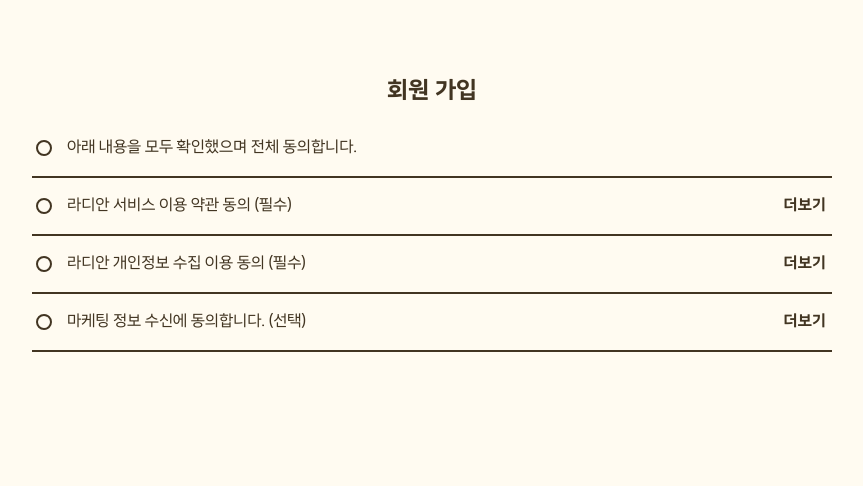
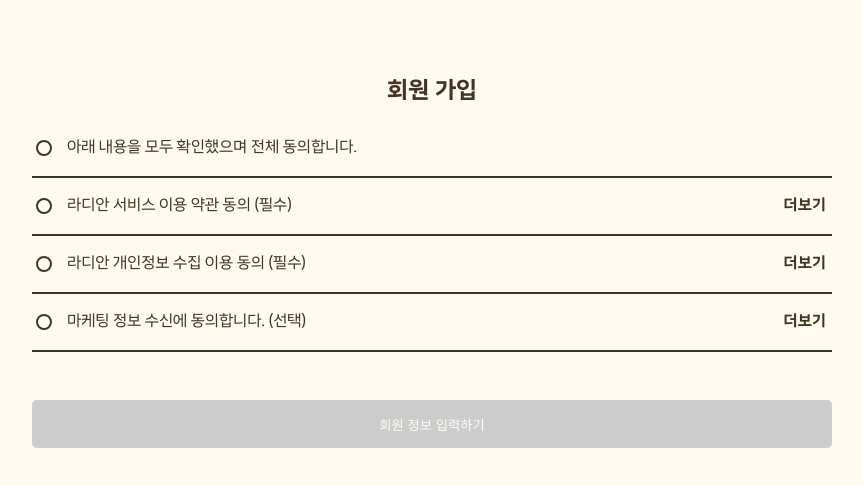
Before and after one commit to ormcamp-fe-3rd/radian, a React (Vite) app: page / in a window 1280 px wide. Shown: the top 486 px of the page, without its empty margins (208-1071 px from the left). Built offline with nearby package versions, Linux system fonts and the light colour scheme.

Commit message:
[추가] 필수 동의 여부에 따른 버튼 활성,비활성

```diff
--- a/src/pages/Register.tsx
+++ b/src/pages/Register.tsx
@@ -81,8 +81,16 @@
             ) : null}
           </li>
         ))}
+        <li>
+          <button
+            className="next-step-button"
+            disabled={!(isChecked[0] && isChecked[1] === true)}
+          >
+            회원 정보 입력하기
+          </button>
+        </li>
       </ul>
-      {isChecked[0] && isChecked[1] === true ? alert('체크 완료') : null}
+      {/* {isChecked[0] && isChecked[1] === true ? alert('체크 완료') : null} */}
     </>
   );
 };
--- a/src/styles/Register.css
+++ b/src/styles/Register.css
@@ -56,6 +56,7 @@
 
 [type='checkbox']:checked {
   border-color: var(--main-color);
+  background-color: var(--main-color);
   position: relative;
 }
 
@@ -96,6 +97,19 @@
   line-height: 1.5;
 }
 
-.input-field {
-  width: 75%;
+.next-step-button {
+  width: 100%;
+  margin: 3rem auto;
+  display: block;
+  height: 3rem;
+  background-color: var(--main-color);
+  color: var(--sub-color);
+  border: none;
+  cursor: pointer;
+  border-radius: 0.3rem;
 }
+
+.next-step-button:disabled {
+  background-color: #cccccc;
+  cursor: not-allowed;
+}
```
